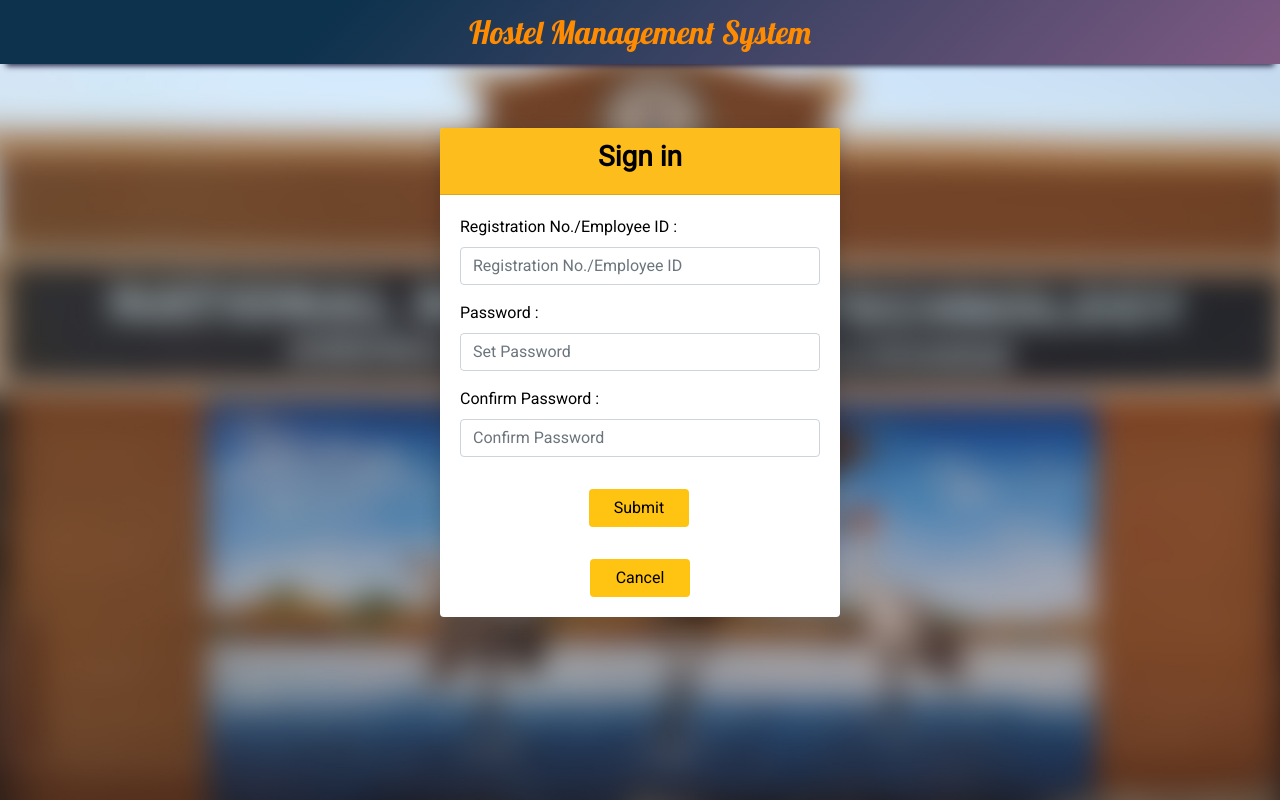
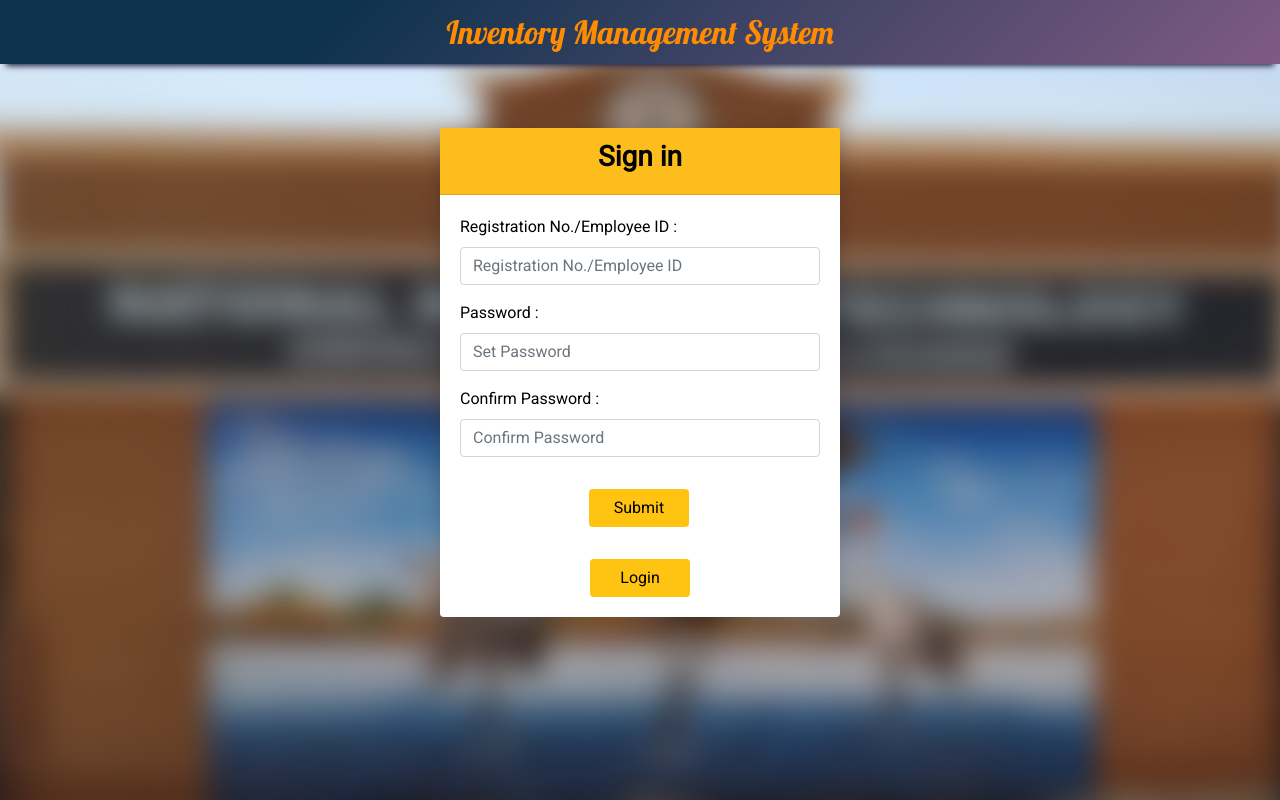
Before and after one commit to Deepzzz54321/IMS, a Django app: template authenticate/templates/authenticate/SignUp1.html in a window 1280 px wide. Run offline with Django 3.2, Linux system fonts and the light colour scheme; the template is opened without the code that fills it, so the values that code supplies are empty; some libraries are stand-ins or nearby versions.

Commit message:
Urls connected & Frontend Changes

```diff
--- a/authenticate/templates/authenticate/SignUp1.html
+++ b/authenticate/templates/authenticate/SignUp1.html
@@ -1,7 +1,7 @@
 <!DOCTYPE html>
 <html lang="en">
 <head>
-  <title>Hostel Management System</title>
+  <title>Sign Up - Inventory Management System</title>
   <meta charset="utf-8">
   <meta name="viewport" content="width=device-width, initial-scale=1">
   <link rel="stylesheet" href="https://maxcdn.bootstrapcdn.com/bootstrap/4.4.1/css/bootstrap.min.css">
@@ -22,7 +22,7 @@
     <nav class="navbar fixed-top" id="topnav">
          <div></div>
           <div class="justify-content-center">
-            <span style="color:darkorange; font-family: 'Lobster', cursive;" id="title">Hostel Management System</span>
+            <span style="color:darkorange; font-family: 'Lobster', cursive;" id="title">Inventory Management System</span>
           </div>
           <div>
           </div>
@@ -78,7 +78,7 @@
 
                               </div>
                               <div class="row justify-content-center">
-                                   <a href="{% url 'institute:index' %}"><button class="btn float-right sign_btn">Cancel</button></a>
+                                   <a href="{% url 'authenticate:login' %}"><button class="btn sign_btn">Login</button></a>
                               </div>
 
                     </div>
--- a/authenticate/templates/authenticate/forgot.html
+++ b/authenticate/templates/authenticate/forgot.html
@@ -1,7 +1,7 @@
 <!DOCTYPE html>
 <html lang="en">
 <head>
-  <title>Login - Hostel Management System</title>
+  <title>Forgot Password - Inventory Management System</title>
   <meta charset="utf-8">
   <meta name="viewport" content="width=device-width,height=device-height, initial-scale=1">
   <link rel="stylesheet" href="https://maxcdn.bootstrapcdn.com/bootstrap/4.4.1/css/bootstrap.min.css">
@@ -23,7 +23,7 @@
     <nav class="navbar fixed-top" id="topnav">
        <span></span>
         <div class="justify-content-center">
-            <span style="color:darkorange; font-family: 'Lobster', cursive;" id="title">Hostel Management System</span>
+            <span style="color:darkorange; font-family: 'Lobster', cursive;" id="title">Inventory Management System</span>
         </div>
 
         <div>
--- /dev/null
+++ b/institute/urls.py
@@ -0,0 +1,9 @@
+from django.urls import path
+
+from . import views
+
+app_name= 'institute'
+
+urlpatterns = [
+    path('home/', views.official_home, name='official_home'),
+]
--- a/inventorydb/urls.py
+++ b/inventorydb/urls.py
@@ -14,8 +14,10 @@ Including another URLconf
     2. Add a URL to urlpatterns:  path('blog/', include('blog.urls'))
 """
 from django.contrib import admin
-from django.urls import path
+from django.urls import include, path
 
 urlpatterns = [
     path('admin/', admin.site.urls),
+    path('', include('authenticate.urls')),
+    path('official/', include('institute.urls'))
 ]
```
Also changed, not shown: authenticate/templates/authenticate/login.html (+5 -2 lines).
